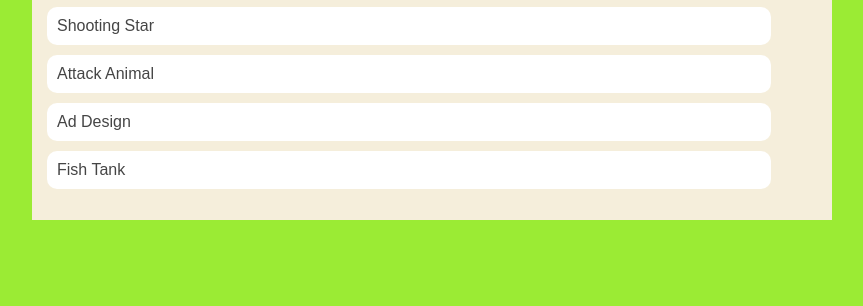
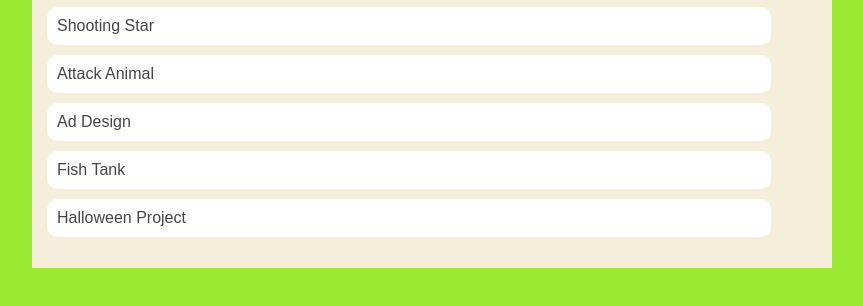
Before and after one commit to w123ggs/kaydenbell.github.io, a plain HTML site: page portfolio.html in a window 1280 px wide. Shown: the part 420-726 px from the top of the page, without its empty margins (208-1071 px from the left). Drawn offline with Linux system fonts and the light colour scheme.

Commit message:
added Halloween Project

```diff
--- a/portfolio.html
+++ b/portfolio.html
@@ -124,6 +124,7 @@
                             <li><a href="https://www.khanacademy.org/computer-programming/spin-off-of-project-animal-attack/5589901469335552">Attack Animal </a></li>
                             <li><a href="https://www.khanacademy.org/computer-programming/spin-off-of-project-ad-design/5890672806117376">Ad Design </a></li>
                             <li><a href="https://www.khanacademy.org/computer-programming/spin-off-of-project-fish-tank/4803198969233408">Fish Tank </a></li>
+                            <li><a href="https://www.khanacademy.org/computer-programming/halloween-project/4763590789218304">Halloween Project </a></li>
                         </ul>
                 </div>
             </main>
```
